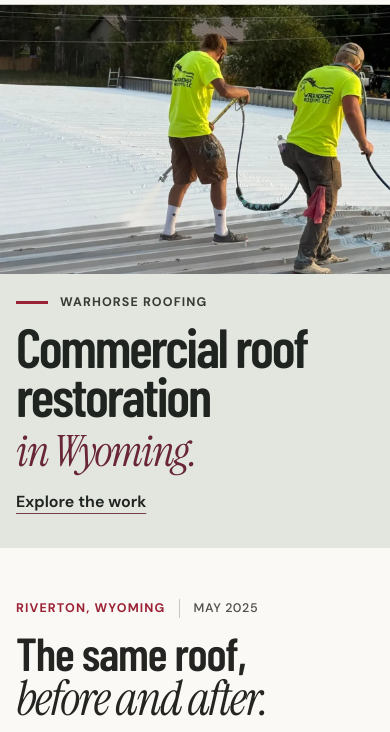
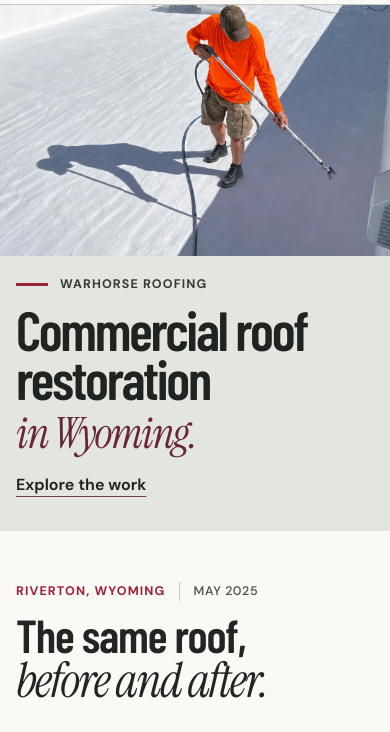
Before and after one commit to TylerWolfley/warhorse-roofing, a plain HTML site: page index.html in a window 390 px wide. Shown: the part 66-798 px from the top of the page. Drawn offline with Linux system fonts and the light colour scheme.

Commit message:
Restore the Riverton homepage photo with its original crop

```diff
--- a/assets/editorial.css
+++ b/assets/editorial.css
@@ -30,8 +30,8 @@
 .editor-link { text-decoration-color:var(--accent); }
 .editor-link:hover,.inverse-link:hover,.cover-link:hover { text-decoration-thickness:2px; }
 .cover { position:relative; isolation:isolate; display:flex; align-items:center; min-height:clamp(31rem,42vw,46rem); color:#1f2420; background:#e3e5df; overflow:hidden; }
-.cover-image { position:absolute; z-index:-3; inset:0 0 0 auto; width:69%; height:100%; max-width:none; object-fit:cover; object-position:50% 43%; }
-.cover::before { content:""; position:absolute; z-index:-2; inset:0; pointer-events:none; background:linear-gradient(90deg,#e3e5df 0%,#e3e5df 31%,rgba(227,229,223,.96) 35%,rgba(227,229,223,.77) 42%,rgba(229,230,225,.34) 51%,transparent 62%); }
+.cover-image { position:absolute; z-index:-3; inset:0 0 0 auto; width:82%; height:100%; max-width:none; object-fit:cover; object-position:60% 0%; }
+.cover::before { content:""; position:absolute; z-index:-2; inset:0; pointer-events:none; background:linear-gradient(90deg,#e3e5df 0%,rgba(227,229,223,.98) 18%,rgba(227,229,223,.87) 28%,rgba(229,230,225,.52) 43%,rgba(230,231,226,0) 61%); }
 .cover-content { padding-block:clamp(3.2rem,6vw,6.3rem); }
 .cover-brand { display:flex; align-items:center; gap:.75rem; color:#363b34; }
 .cover-brand::before { content:""; height:3px; width:2rem; background:var(--accent); }
@@ -124,7 +124,7 @@
 }
 @media(max-width:680px) {
   .cover { min-height:0; display:grid; grid-template-columns:1fr; }
-  .cover-image { position:relative; inset:auto; grid-area:1/1; width:100%; height:auto; aspect-ratio:1.45; object-fit:cover; object-position:50% 43%; }
+  .cover-image { position:relative; inset:auto; grid-area:1/1; width:100%; height:auto; aspect-ratio:1.55; object-fit:cover; object-position:50% 45%; }
   .cover::before { display:none; }
   .cover-content { grid-area:2/1; margin-top:0; padding-block:1.2rem 1.5rem; }
   .cover h1 { font-size:clamp(3.45rem,12.3vw,5.3rem); margin:.2em 0 .12em; }
--- a/index.html
+++ b/index.html
@@ -10,7 +10,7 @@
   <link rel="icon" href="./assets/war-horse-roofing-logo.png" type="image/png">
   <link rel="preload" href="./assets/fonts/barlow-condensed-semibold.ttf" as="font" type="font/ttf" crossorigin>
   <link rel="stylesheet" href="./styles.css">
-  <link rel="stylesheet" href="./assets/editorial.css">
+  <link rel="stylesheet" href="./assets/editorial.css?v=riverton-hero">
   <script src="./site-config.js" defer></script>
   <script src="./site.js" defer></script>
   <script src="./photo-viewer.js" defer></script>
@@ -35,7 +35,7 @@
   </header>
   <main id="main" class="edition-home">
   <section class="cover" aria-labelledby="cover-title">
-    <img class="cover-image" src="assets/crew-metal-panels.webp" alt="Two roofers in Warhorse shirts apply the finish coat to a ribbed metal roof with a spray wand and hose." width="1130" height="900" fetchpriority="high">
+    <img class="cover-image" src="assets/riverton-coating-application.webp" alt="A Warhorse roofer in an orange shirt uses a spray wand to coat a flat roof in Riverton." width="1120" height="712" fetchpriority="high">
     <div class="cover-content wrap">
       <p class="cover-brand">Warhorse Roofing</p>
       <h1 id="cover-title">Commercial roof<br>restoration <em>in Wyoming.</em></h1>
```
Also changed, not shown: assets/riverton-coating-application.webp (added).
